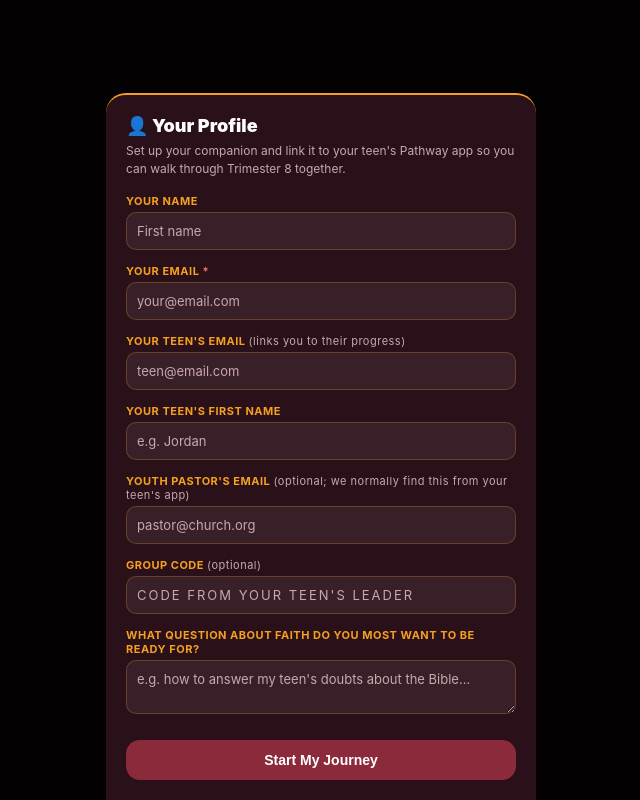
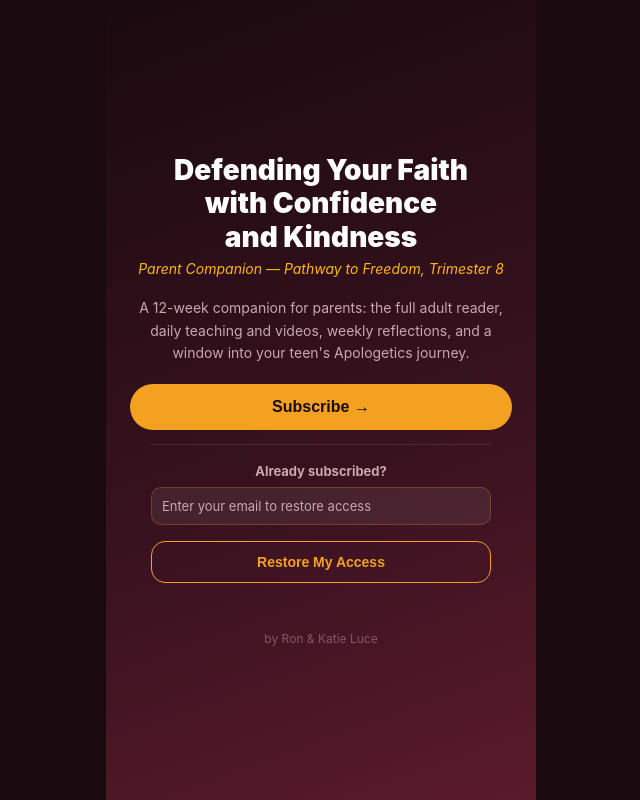
Before and after one commit to ronluce100-cell/pathway-for-leaders-and-students, a website: page ptf8-parent-companion.html in a window 1280 px wide. Shown: the whole page, without its empty margins (319-959 px from the left). Drawn offline with Linux system fonts and the light colour scheme.

```diff
--- a/ptf8-parent-companion.html
+++ b/ptf8-parent-companion.html
@@ -167,8 +167,8 @@
 // Set REQUIRE_SUBSCRIPTION to true (and add a Stripe payment link for this
 // product) to gate the app. The only Stripe link on file belongs to the Media
 // Jungle product, so this app is open by default.
-var REQUIRE_SUBSCRIPTION = false;
-var STRIPE_LINK = '';
+var REQUIRE_SUBSCRIPTION = true;
+var STRIPE_LINK = 'https://buy.stripe.com/5kQ7sL6Lp7Cigt39TEds41x';
 var PROG = 'ptf8_parent';
 var STORE_KEY = 'ptf8_parent_v1';
 
```
